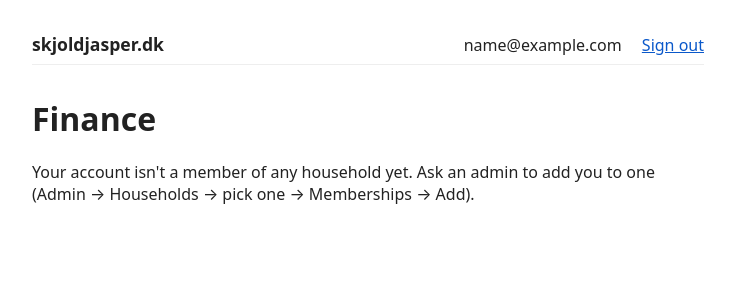
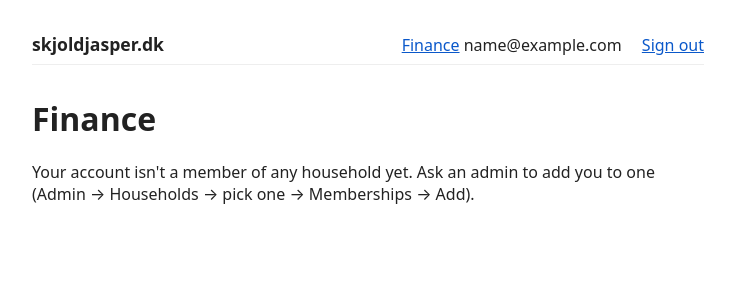
Before and after one commit to alexanderjasper/skjoldjasper, a Django app: page /finance/2026/ in a window 1280 px wide. Shown: the top 300 px of the page, without its empty margins (272-1007 px from the left). Run offline with Django 5.2, Linux system fonts and the light colour scheme; the visitor is signed in with stand-in values (Sample User, id 1); data that the repository does not hold is empty.

Commit message:
feat(web): add Finance link in the site nav
Authenticated users now see a "Finance" entry in the header that
lands on /finance/, which redirects to the current year's dashboard.
Anonymous users still just see "Sign in" — no leak of internal
routes.

Co-Authored-By: Claude Opus 4.7 (1M context) <noreply@anthropic.com>

```diff
--- a/apps/web/templates/base.html
+++ b/apps/web/templates/base.html
@@ -28,6 +28,7 @@
         <h1><a href="/" style="color:inherit;text-decoration:none">skjoldjasper.dk</a></h1>
         <nav>
             {% if user.is_authenticated %}
+                <a href="{% url 'finance:index' %}">Finance</a>
                 <span>{{ user.email|default:user.username }}</span>
                 <a href="{% url 'account_logout' %}">Sign out</a>
             {% else %}
```
